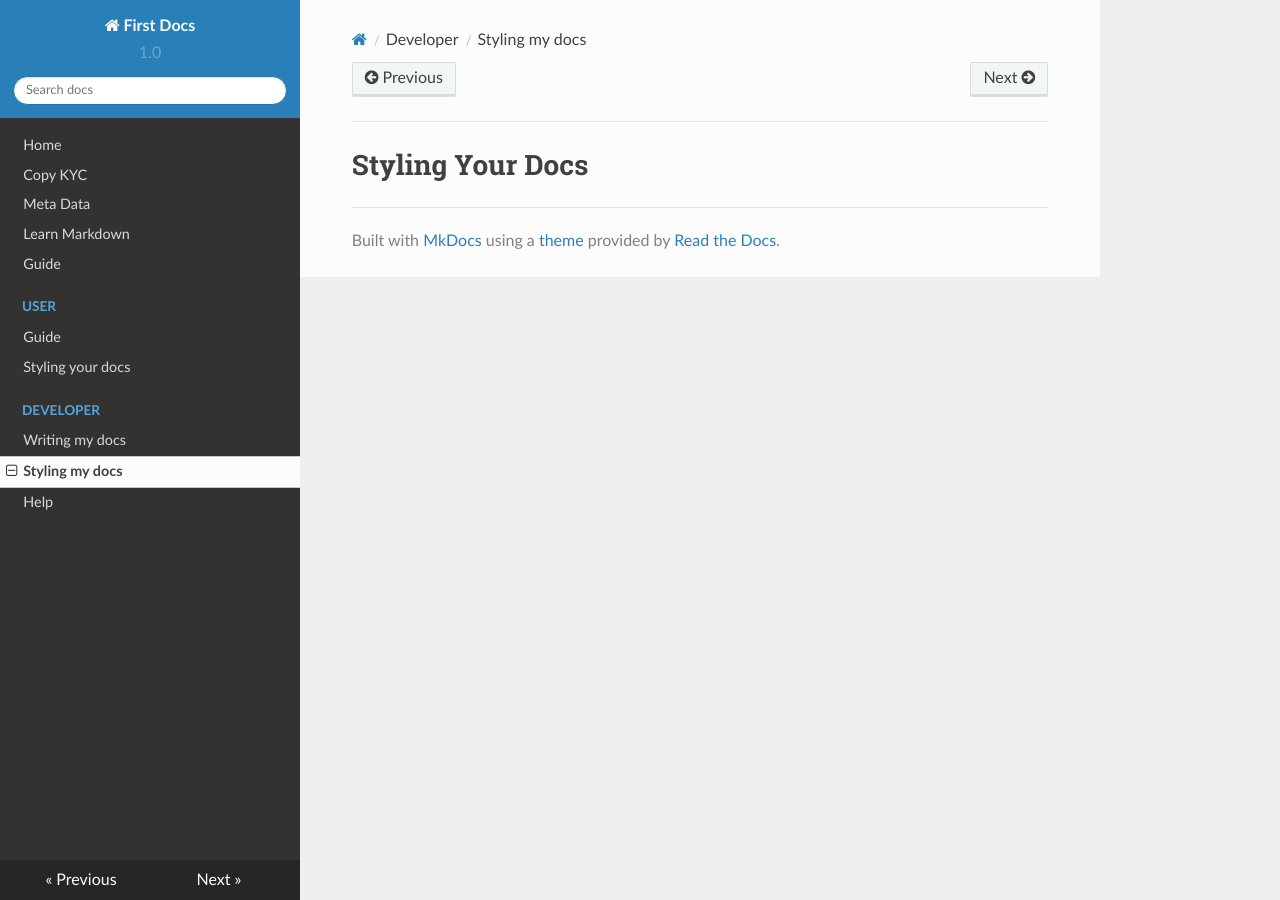
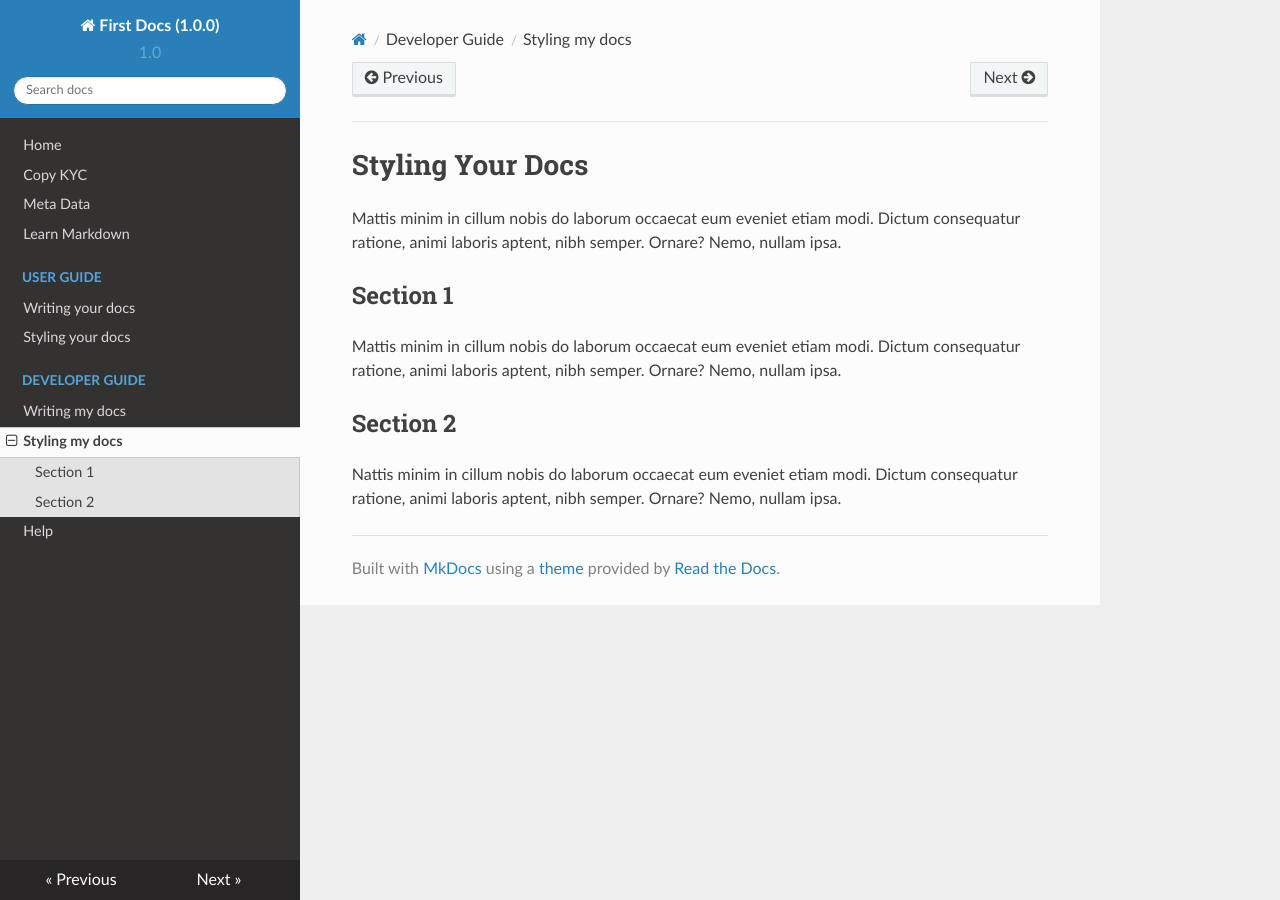
Before and after one commit to laithoura/learn-mkdocs, an MkDocs documentation site: the page built from docs/guide/developer/styling-your-docs.md, in a window 1280 px wide. Built offline with MkDocs 1.6.1, drawn with Linux system fonts in a browser that asks for light colours; nearby versions of some CDN libraries.

```diff
--- a/docs/guide/developer/styling-your-docs.md
+++ b/docs/guide/developer/styling-your-docs.md
@@ -1 +1,8 @@
 # Styling Your Docs
+Mattis minim in cillum nobis do laborum occaecat eum eveniet etiam modi. Dictum consequatur ratione, animi laboris aptent, nibh semper. Ornare? Nemo, nullam ipsa.
+
+## Section 1
+Mattis minim in cillum nobis do laborum occaecat eum eveniet etiam modi. Dictum consequatur ratione, animi laboris aptent, nibh semper. Ornare? Nemo, nullam ipsa.
+
+## Section 2
+Nattis minim in cillum nobis do laborum occaecat eum eveniet etiam modi. Dictum consequatur ratione, animi laboris aptent, nibh semper. Ornare? Nemo, nullam ipsa.
--- a/mkdocs.yml
+++ b/mkdocs.yml
@@ -1,7 +1,7 @@
 # Please check README.md for more details on any configuration
 # Powered by: https://www.mkdocs.org/
 
-site_name: First Docs
+site_name: First Docs (1.0.0)
 site_url: https://laithoura.github.io/learn-mkdocs/
           # DEV : http://127.0.0.1:8000/
           # PROD: https://laithoura.github.io/learn-mkdocs/
@@ -21,11 +21,10 @@ nav:
     - Copy KYC: ./kyc/index.md
     - Meta Data: meta.md
     - Learn Markdown: markdown.md
-    - Guide: './guide/user/writing-your-docs.md'
-    - 'User':
+    - 'User Guide':
         - 'Writing your docs': './guide/user/writing-your-docs.md'
         - 'Styling your docs': './guide/user/styling-your-docs.md'
-    - 'Developer':
+    - 'Developer Guide':
         - 'Writing my docs': './guide/developer/writing-your-docs.md'
         - 'Styling my docs': './guide/developer/styling-your-docs.md'
     - Help: ./help/index.md
```
Also changed, not shown: docs/guide/developer/writing-your-docs.md (+8 -0 lines), docs/guide/user/styling-your-docs.md (+8 -0 lines), docs/guide/user/writing-your-docs.md (+8 -0 lines).
